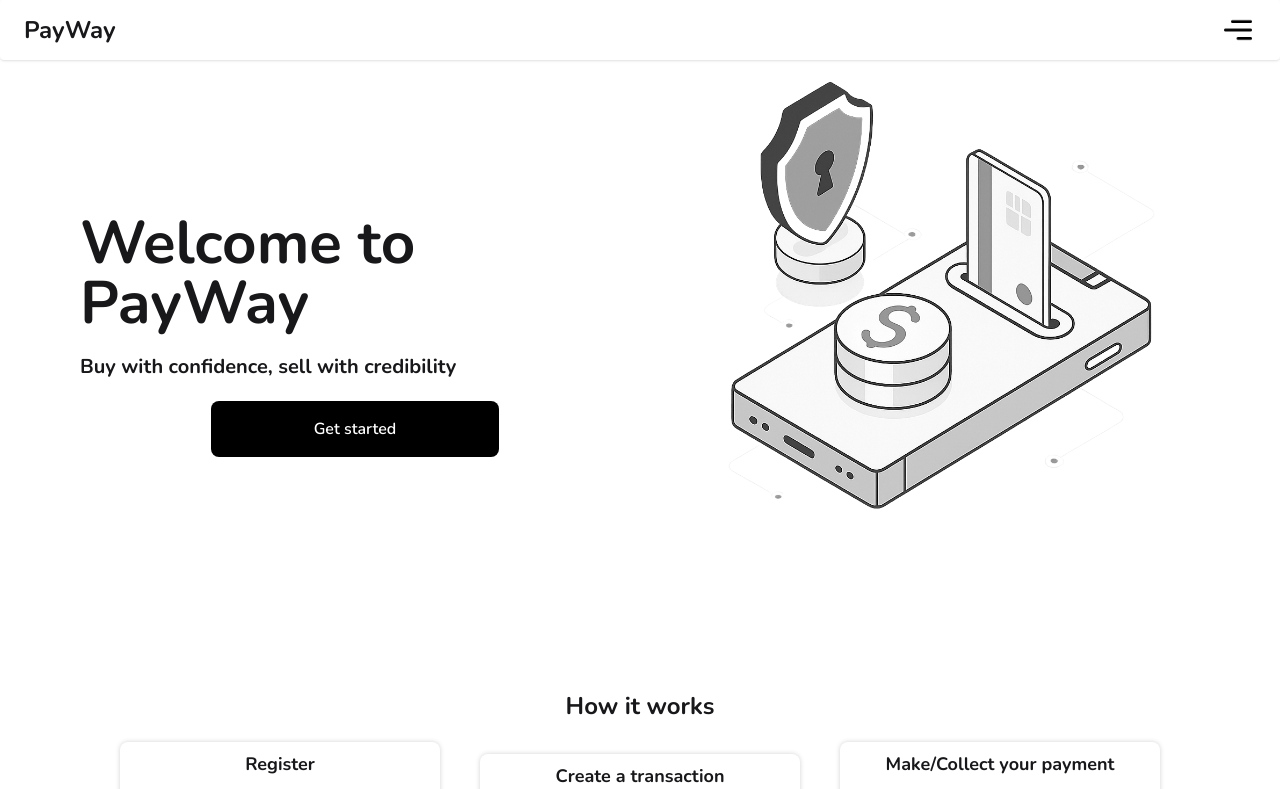
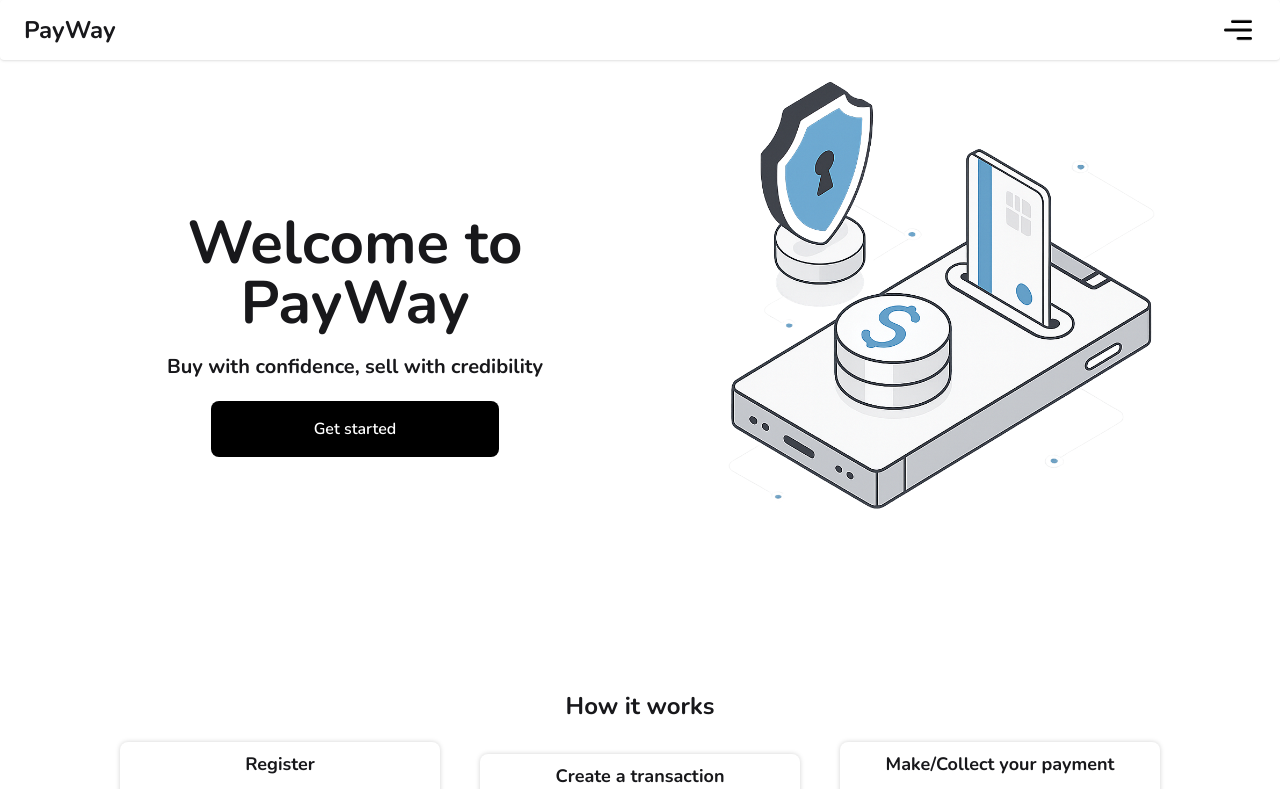
Before and after one commit to Gmedulla101/pmw_frontend, a React (Vite) app: page / in a window 1280 px wide. Shown: the top 789 px of the page. Built offline with nearby package versions, Linux system fonts and the light colour scheme; no server answers.

Commit message:
No need for grayscale

```diff
--- a/src/components/Home/DefaultHome.tsx
+++ b/src/components/Home/DefaultHome.tsx
@@ -11,26 +11,25 @@ const DefaultHome = () => {
       <main className="px-5 md:px-10 lg:px-20">
         <section className="flex flex-col items-center gap-5 md:flex-row-reverse md:justify-between">
           <div className="w-[75%] md:w-full">
-            <img
-              src={hero}
-              alt="Payway hero image"
-              className="grayscale w-full"
-            />
+            <img src={hero} alt="Payway hero image" className="w-full" />
           </div>
 
           <div className="w-full">
-            <h1 className="font-bold text-3xl text-center md:text-left md:text-6xl">
+            <h1 className="font-bold text-3xl text-center md:text-6xl">
               {' '}
               Welcome to PayWay{' '}
             </h1>
-            <p className="font-bold text-xl my-5 text-center md:text-left">
+            <p className="font-bold text-xl my-5 text-center ">
               Buy with confidence, sell with credibility
             </p>
             <div className="flex justify-center">
-              <button className="px-2 py-4 transition bg-black text-white font-semibold rounded-lg hover:scale-105 cursor-pointer w-72">
+              <Link to={'/sign-up'}>
                 {' '}
-                Get started{' '}
-              </button>
+                <button className="px-2 py-4 transition bg-black text-white font-semibold rounded-lg hover:scale-105 cursor-pointer w-72">
+                  {' '}
+                  Get started{' '}
+                </button>
+              </Link>
             </div>
           </div>
         </section>
```
